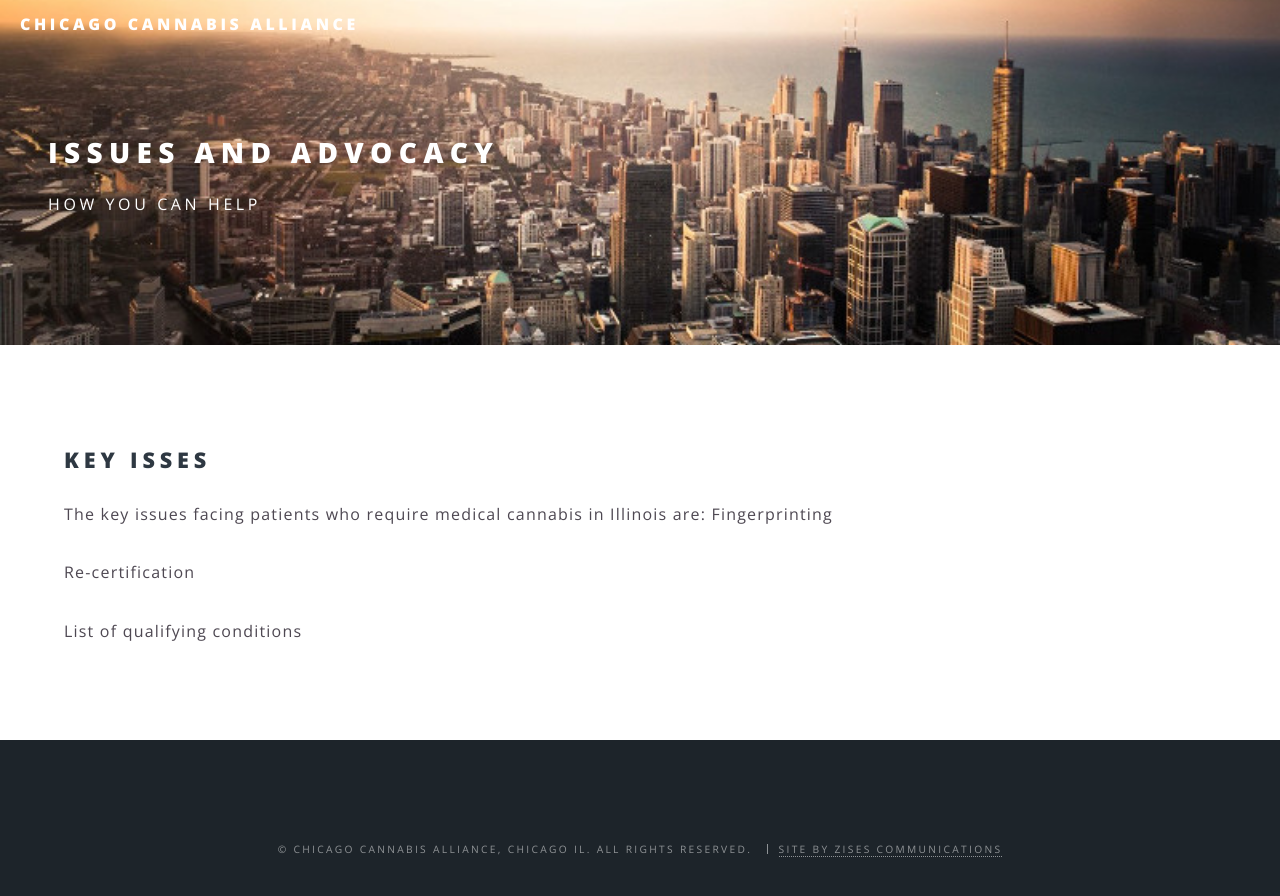
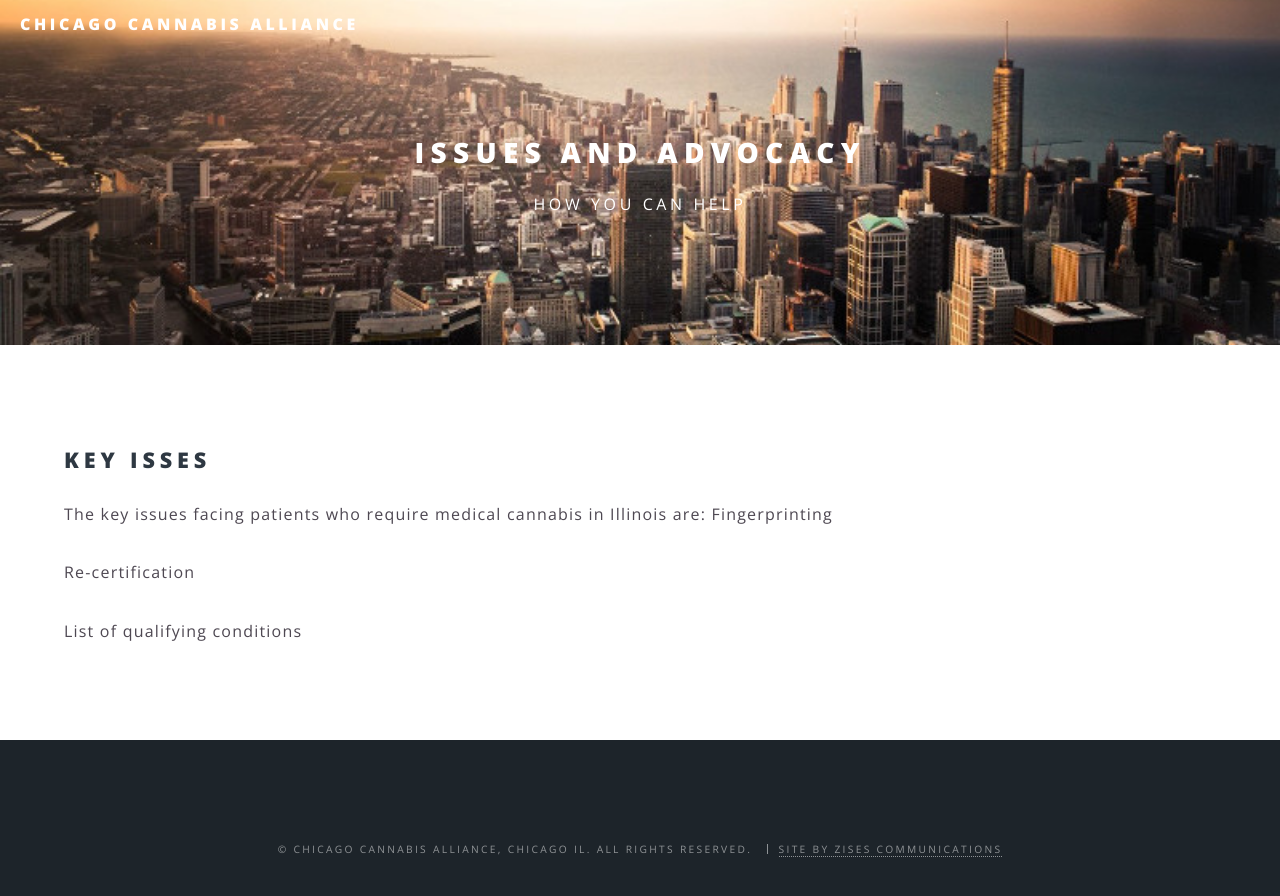
Before and after one commit to roncoalson/CMCA-master, a Jekyll site: the page built from issues-and-advocacy.md, in a window 1280 px wide and 947 px high. Shown: the top 896 px of the window. Built offline with Jekyll 4.4.1, drawn with Linux system fonts in a browser that asks for light colours.

Commit message:
Update main.css

```diff
--- a/assets/css/main.css
+++ b/assets/css/main.css
@@ -3596,7 +3596,7 @@
 		background-position: center center;
 		background-repeat: no-repeat;
 		background-size: cover;
-		text-align: left;
+		text-align: center;
 	}
 
 		#main > header h2 {
@@ -3618,7 +3618,7 @@
 		@media screen and (max-width: 1680px) {
 
 			#main > header {
-				padding: 10em 0 8em 0 ;
+				padding: 10em 0 2em 0 ;
 			}
 
 		}
```
